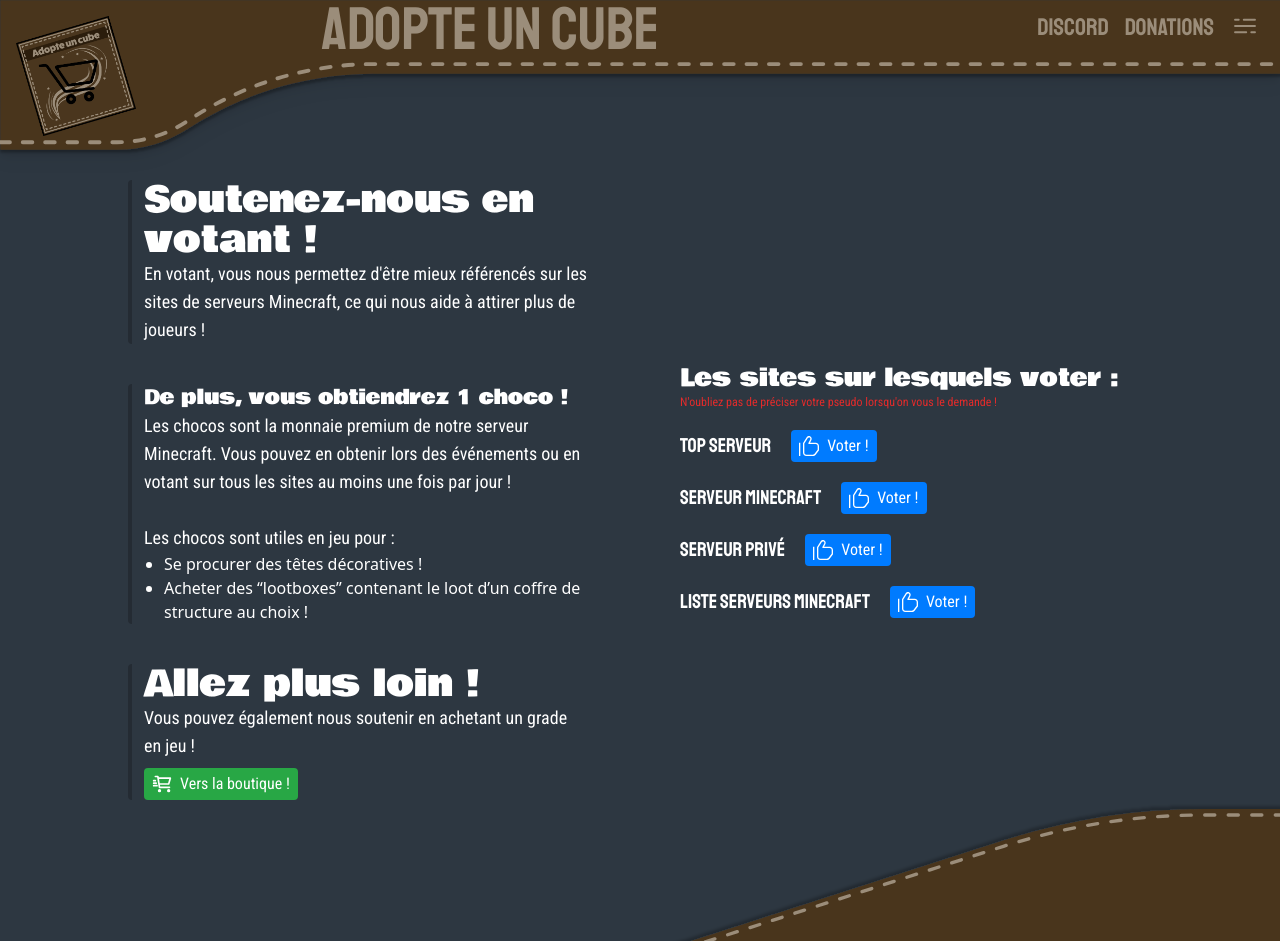
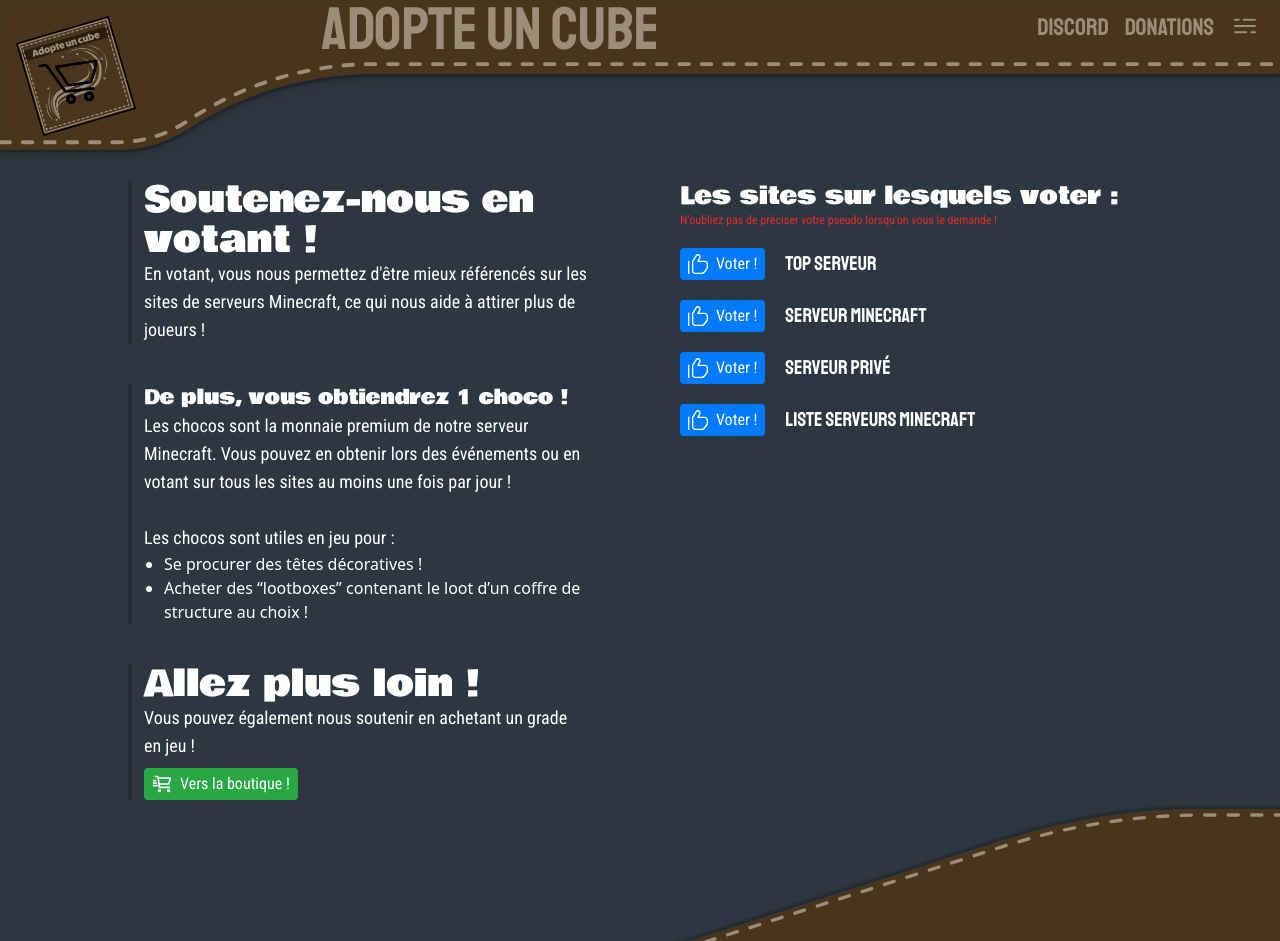
Before and after one commit to Florian-DCK/auc-website, a Next.js app: page /voter in a window 1280 px wide. Built offline with nearby package versions, Linux system fonts and the light colour scheme; a web font is replaced by a local one.

Commit message:
raligned vote sites

```diff
--- a/src/app/voter/page.tsx
+++ b/src/app/voter/page.tsx
@@ -60,7 +60,7 @@
 					</Link>
 				</section>
 			</section>
-			<section className="lg:w-1/2 lg:flex flex-col space-y-5 justify-center">
+			<section className="lg:w-1/2 lg:flex flex-col space-y-5 ">
 				<div>
 					<h2 className="bowlby text-xl lg:text-2xl">
 						Les sites sur lesquels voter :
@@ -69,9 +69,8 @@
 						N'oubliez pas de préciser votre pseudo lorsqu'on vous le demande !
 					</h2>
 				</div>
-				<ul className="flex flex-col space-y-5">
+				<ul className="flex flex-col space-y-5 items-start w-fit self-start">
 					<li className="flex space-x-5 items-center">
-						<h2 className="staatliches self-center text-xl">Top serveur</h2>{' '}
 						<Link
 							href="https://minecraft.top-serveurs.net/vote/adopte-un-cube"
 							target="_blank"
@@ -91,11 +90,9 @@
 								<p className="robotoCondensed">Voter !</p>
 							</button>
 						</Link>
+						<h2 className="staatliches self-center text-xl">Top serveur</h2>{' '}
 					</li>
 					<li className="flex space-x-5 items-center">
-						<h2 className="staatliches self-center text-xl">
-							Serveur Minecraft
-						</h2>{' '}
 						<Link
 							href="https://www.serveurs-minecraft.org/vote.php?id=34068"
 							target="_blank"
@@ -115,9 +112,11 @@
 								<p className="robotoCondensed">Voter !</p>
 							</button>
 						</Link>
+						<h2 className="staatliches self-center text-xl">
+							Serveur Minecraft
+						</h2>
 					</li>
 					<li className="flex space-x-5 items-center">
-						<h2 className="staatliches self-center text-xl">Serveur Privé</h2>{' '}
 						<Link
 							href="https://serveur-prive.net/minecraft/adopte-un-cube-1891/vote"
 							target="_blank"
@@ -137,11 +136,9 @@
 								<p className="robotoCondensed">Voter !</p>
 							</button>
 						</Link>
+						<h2 className="staatliches self-center text-xl">Serveur Privé</h2>{' '}
 					</li>
 					<li className="flex space-x-5 items-center">
-						<h2 className="staatliches self-center text-xl">
-							Liste serveurs minecraft
-						</h2>{' '}
 						<Link
 							href="https://www.liste-serveurs-minecraft.org/?post_type=listing_type&p=197530"
 							target="_blank"
@@ -161,6 +158,9 @@
 								<p className="robotoCondensed">Voter !</p>
 							</button>
 						</Link>
+						<h2 className="staatliches self-center text-xl">
+							Liste serveurs minecraft
+						</h2>
 					</li>
 				</ul>
 			</section>
```
